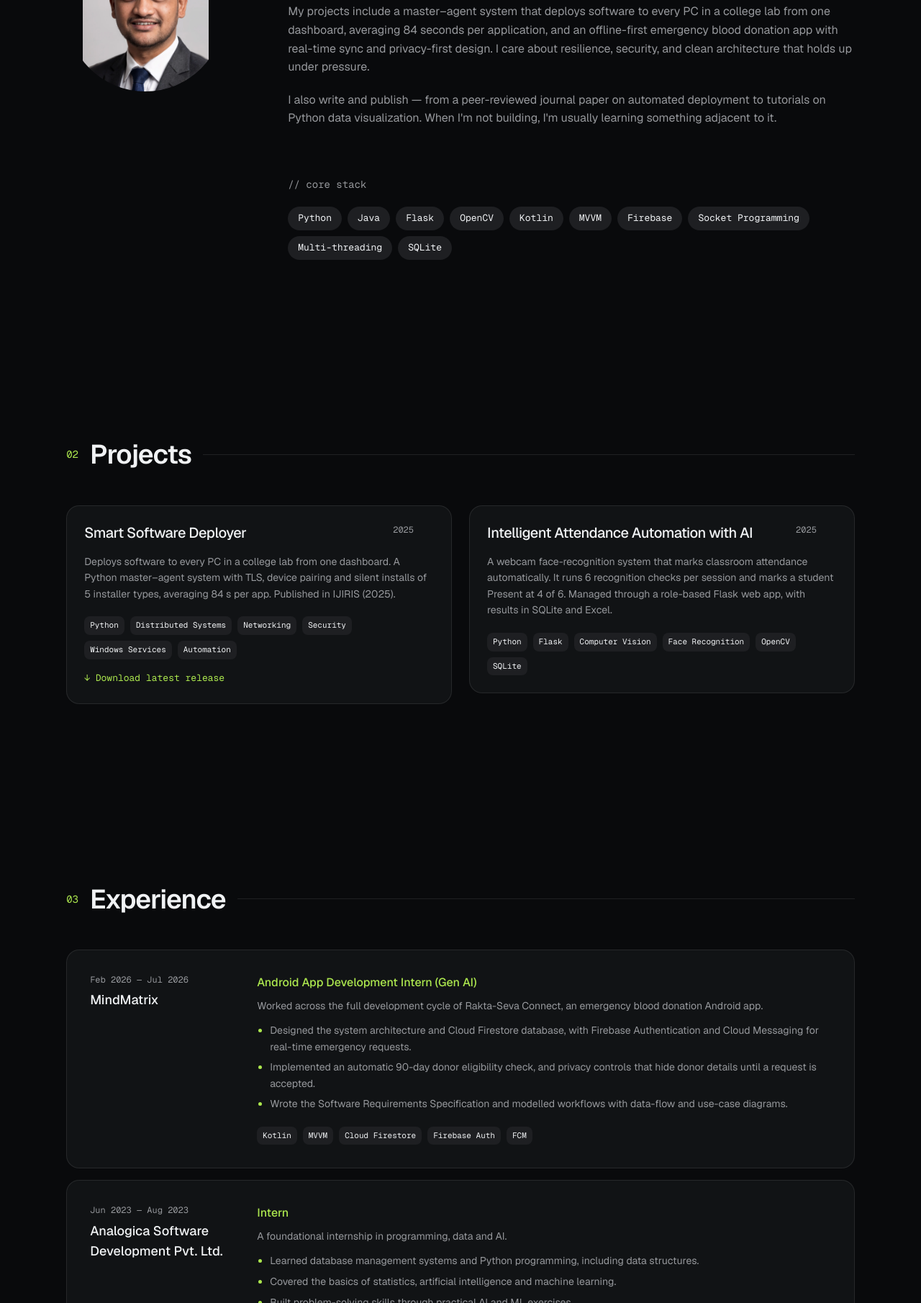
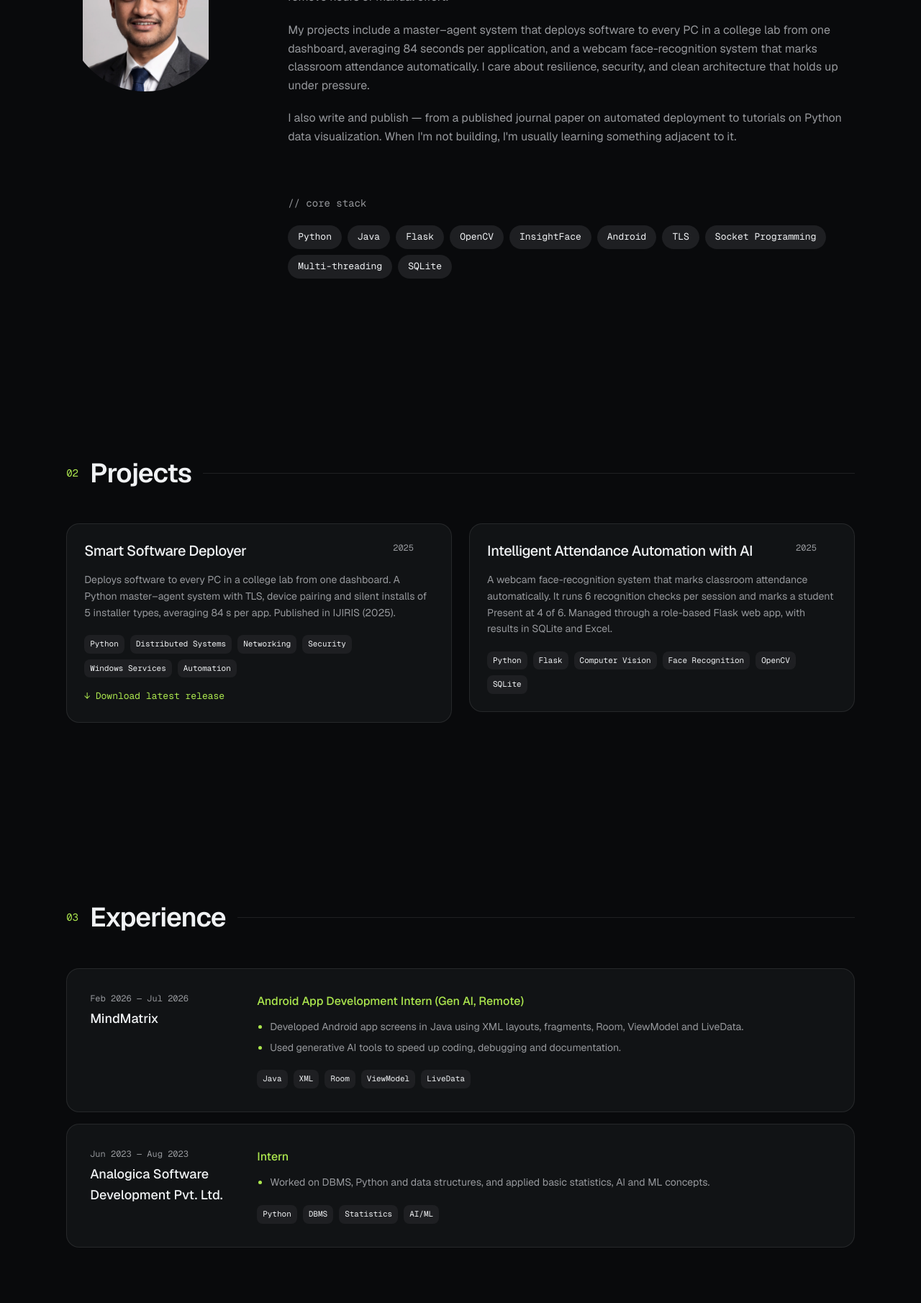
Before and after one commit to rohitkvanjre/Rohit_K_Vanjre_Portfolio, a plain HTML site: page index.html in a window 1280 px wide. Shown: the part 990-2800 px from the top of the page at 72% size. Drawn offline with nearby package versions, Linux system fonts and the light colour scheme.

Commit message:
Replace resume and align site content with it

```diff
--- a/index.html
+++ b/index.html
@@ -74,7 +74,7 @@
             <div class="hero-overlay"></div>
             <div class="container">
                 <h1>Rohit K Vanjre</h1>
-                <p>Computer Science engineer building networked automation, computer-vision pipelines, and offline-first Android apps.</p>
+                <p>Computer Science engineer building networked automation, computer-vision pipelines, and Android apps.</p>
                 <p class="hero-status">
                     <span class="hero-dot"></span>
                     Open to software engineering roles
@@ -102,9 +102,9 @@
                     </div>
 
                     <div class="about-bio">
-                        <p>Hello! I'm Rohit K Vanjre, a Computer Science Engineering student based in Bengaluru, India, drawn to problems where systems thinking meets real-world impact. My work spans full-stack development, Python, and Android architecture — and I like engineering solutions that quietly remove hours of manual effort.</p>
-                        <p>My projects include a master&ndash;agent system that deploys software to every PC in a college lab from one dashboard, averaging 84 seconds per application, and an offline-first emergency blood donation app with real-time sync and privacy-first design. I care about resilience, security, and clean architecture that holds up under pressure.</p>
-                        <p>I also write and publish — from a peer-reviewed journal paper on automated deployment to tutorials on Python data visualization. When I'm not building, I'm usually learning something adjacent to it.</p>
+                        <p>Hello! I'm Rohit K Vanjre, a Computer Science Engineering student based in Bengaluru, India, drawn to problems where systems thinking meets real-world impact. My work spans Python application development, Windows systems software and Android — and I like engineering solutions that quietly remove hours of manual effort.</p>
+                        <p>My projects include a master&ndash;agent system that deploys software to every PC in a college lab from one dashboard, averaging 84 seconds per application, and a webcam face-recognition system that marks classroom attendance automatically. I care about resilience, security, and clean architecture that holds up under pressure.</p>
+                        <p>I also write and publish — from a published journal paper on automated deployment to tutorials on Python data visualization. When I'm not building, I'm usually learning something adjacent to it.</p>
                     </div>
 
 
@@ -115,9 +115,9 @@
                             <li>Java</li>
                             <li>Flask</li>
                             <li>OpenCV</li>
-                            <li>Kotlin</li>
-                            <li>MVVM</li>
-                            <li>Firebase</li>
+                            <li>InsightFace</li>
+                            <li>Android</li>
+                            <li>TLS</li>
                             <li>Socket Programming</li>
                             <li>Multi-threading</li>
                             <li>SQLite</li>
@@ -188,19 +188,17 @@
                             <span class="experience-company">MindMatrix</span>
                         </div>
                         <div class="experience-detail">
-                            <h3>Android App Development Intern (Gen AI)</h3>
-                            <p>Worked across the full development cycle of Rakta-Seva Connect, an emergency blood donation Android app.</p>
+                            <h3>Android App Development Intern (Gen AI, Remote)</h3>
                             <ul class="experience-points">
-                                <li>Designed the system architecture and Cloud Firestore database, with Firebase Authentication and Cloud Messaging for real-time emergency requests.</li>
-                                <li>Implemented an automatic 90-day donor eligibility check, and privacy controls that hide donor details until a request is accepted.</li>
-                                <li>Wrote the Software Requirements Specification and modelled workflows with data-flow and use-case diagrams.</li>
+                                <li>Developed Android app screens in Java using XML layouts, fragments, Room, ViewModel and LiveData.</li>
+                                <li>Used generative AI tools to speed up coding, debugging and documentation.</li>
                             </ul>
                             <ul class="project-tags">
-                                <li>Kotlin</li>
-                                <li>MVVM</li>
-                                <li>Cloud Firestore</li>
-                                <li>Firebase Auth</li>
-                                <li>FCM</li>
+                                <li>Java</li>
+                                <li>XML</li>
+                                <li>Room</li>
+                                <li>ViewModel</li>
+                                <li>LiveData</li>
                             </ul>
                         </div>
                     </div>
@@ -211,11 +209,8 @@
                         </div>
                         <div class="experience-detail">
                             <h3>Intern</h3>
-                            <p>A foundational internship in programming, data and AI.</p>
                             <ul class="experience-points">
-                                <li>Learned database management systems and Python programming, including data structures.</li>
-                                <li>Covered the basics of statistics, artificial intelligence and machine learning.</li>
-                                <li>Built problem-solving skills through practical AI and ML exercises.</li>
+                                <li>Worked on DBMS, Python and data structures, and applied basic statistics, AI and ML concepts.</li>
                             </ul>
                             <ul class="project-tags">
                                 <li>Python</li>
```
Also changed, not shown: README.md, 1 other file.
